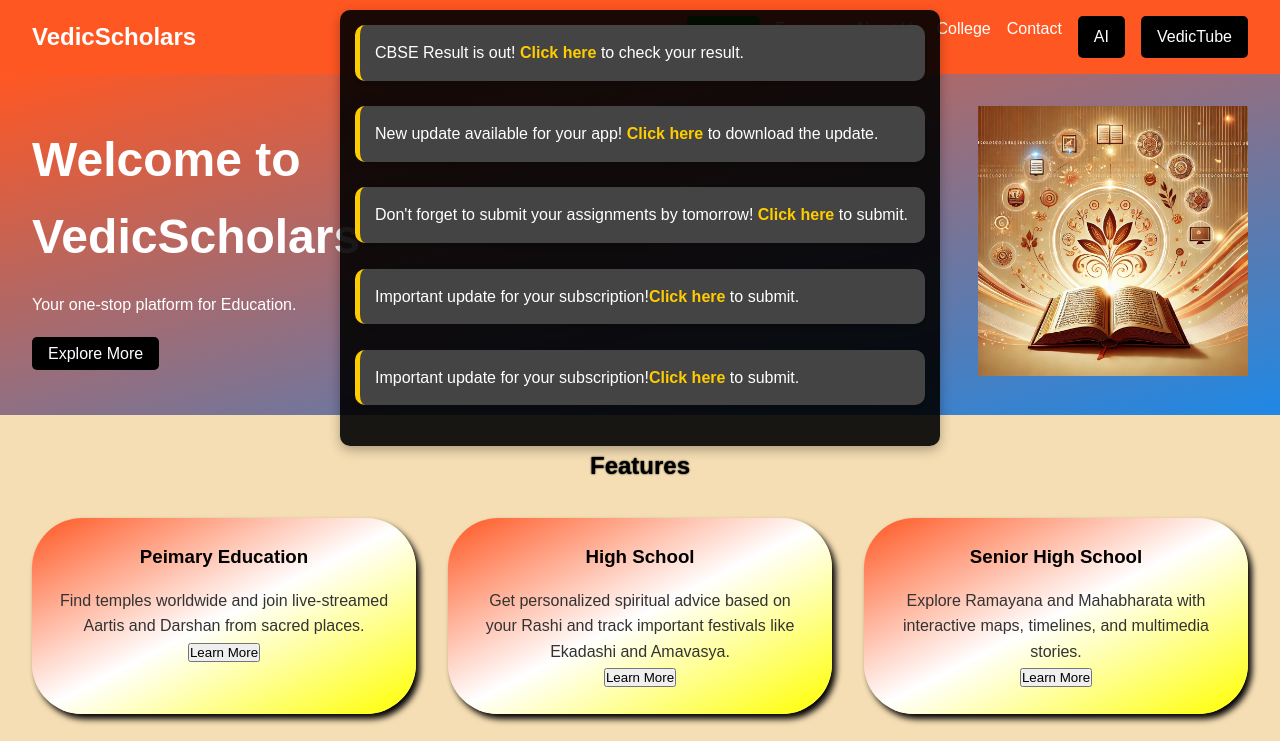
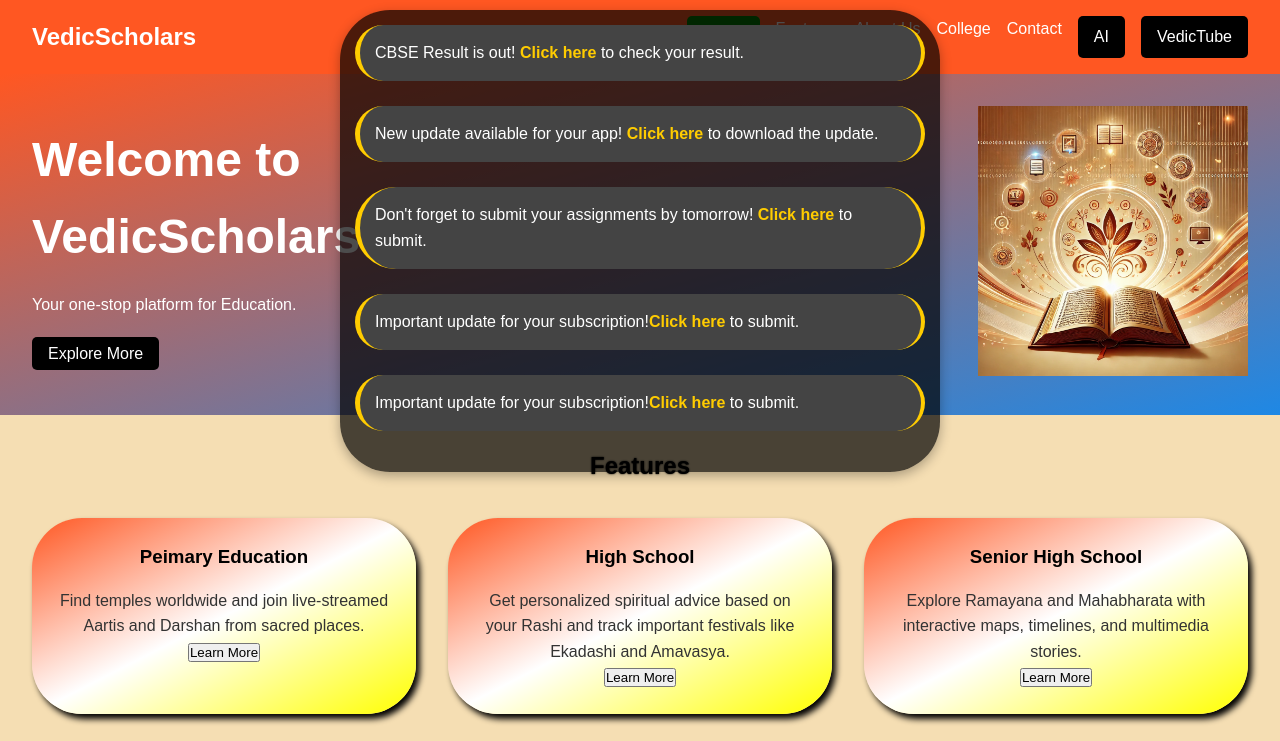
Before and after one commit to MishrajiiCode/DigitalStudy, a plain HTML site: page index.html in a window 1280 px wide. Both pictures are taken after a click on the button "Show Notifications". Shown: the top 741 px of the page. Drawn offline with Linux system fonts and the light colour scheme.

Commit message:
Update styles.css

```diff
--- a/styles.css
+++ b/styles.css
@@ -399,9 +399,9 @@ footer {
     transform: translateX(-50%);
     width: 90%;
     max-width: 600px;
-    background-color: rgba(0, 0, 0, 0.9);
+    background-color: rgba(0, 0, 0, 0.7);
     color: white;
-    border-radius: 10px;
+    border-radius: 50px;
     padding: 15px;
     z-index: 9999;
     display: flex;
@@ -415,9 +415,10 @@ footer {
   .notification {
     background-color: #444;
     padding: 15px;
-    border-radius: 10px;
+    border-radius: 50px;
     border-left: 5px solid #ffcc00;
-    box-shadow: 0 4px 6px rgba(0, 0, 0, 0.2);
+    border-right: 4px solid #ffcc00;
+    box-shadow: 0 4px 10px yellow(0, 0, 0, 0.3);
     transition: transform 0.3s ease, box-shadow 0.3s ease;
   }
 
@@ -445,7 +446,7 @@ footer {
     background-color: #ffcc00;
     color: black !important;
     border: none;
-    border-radius: 5px;
+    border-radius: 50px;
     cursor: pointer;
     z-index: 10000;
     font-size: 16px;
```
